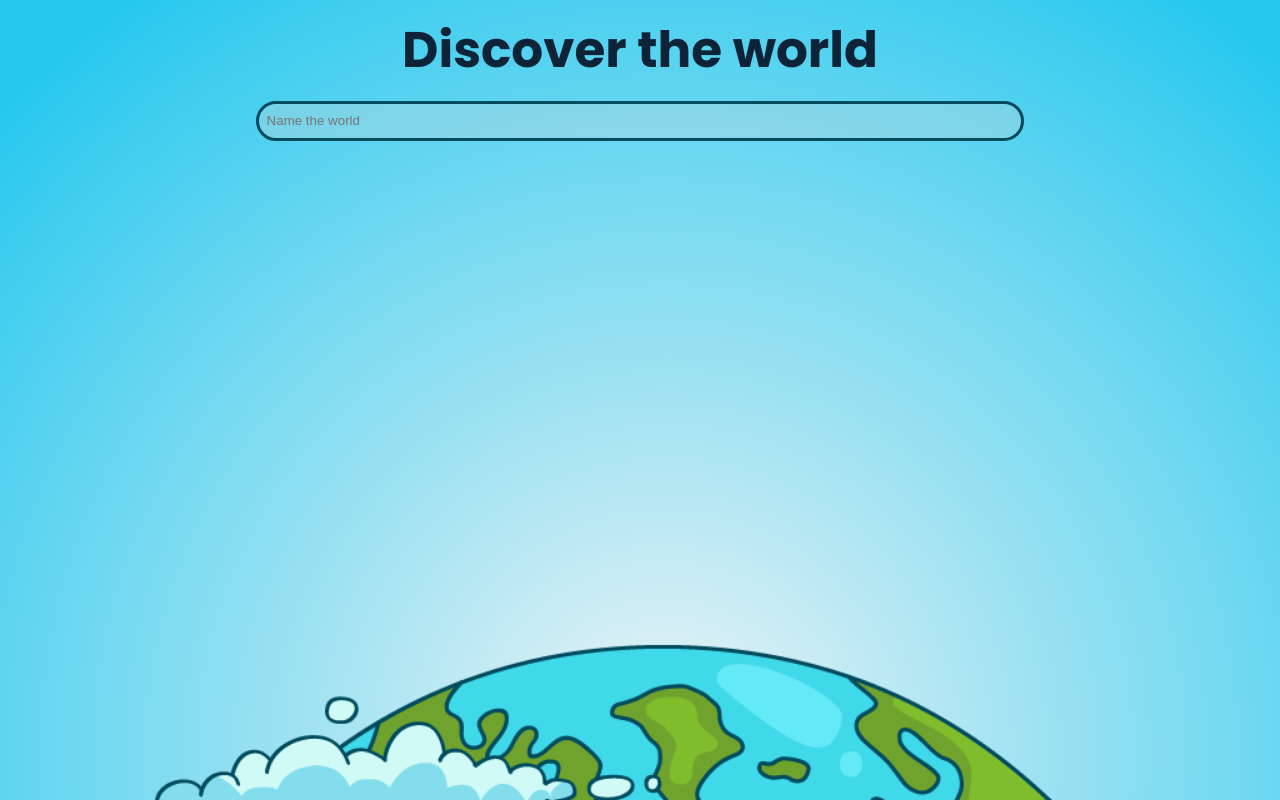
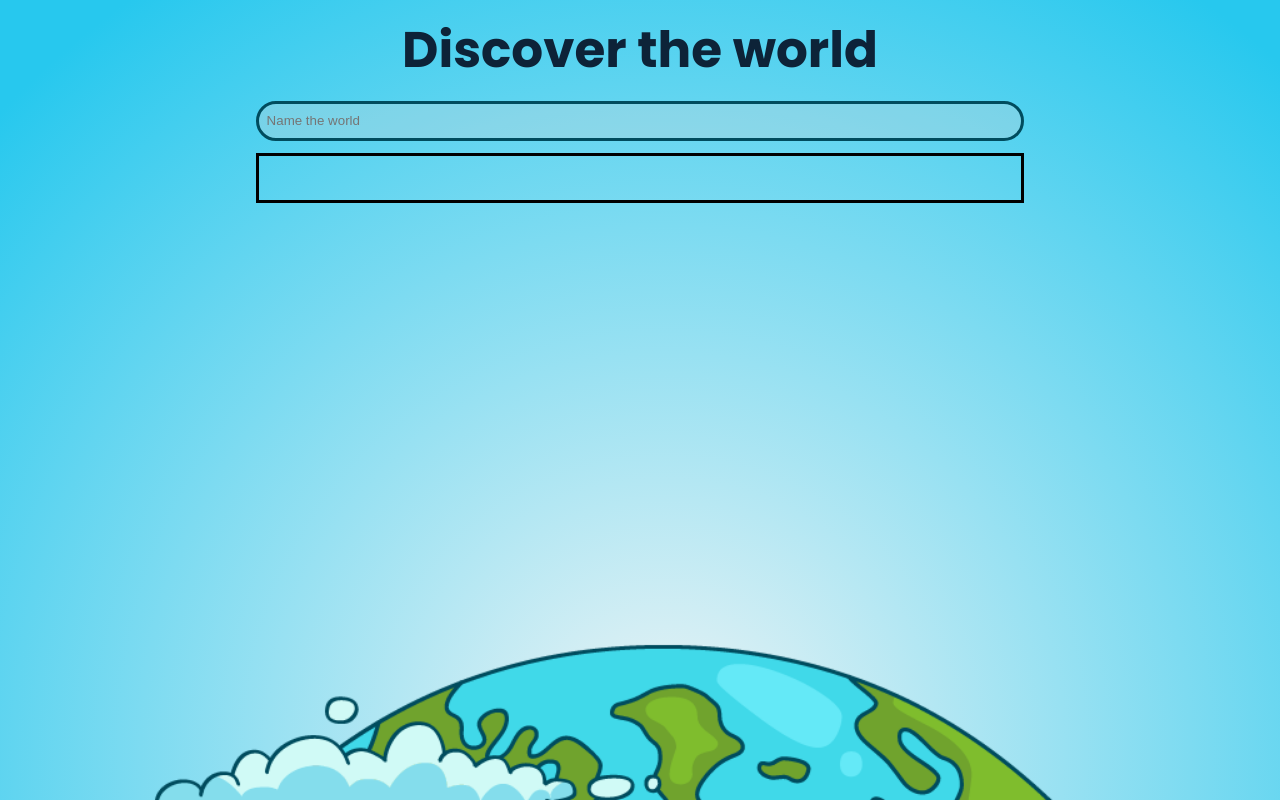
Before and after one commit to untalinfo/discover-world, a React (Create React App) app: page /home in a window 1280 px wide. Built offline with nearby package versions, Linux system fonts and the light colour scheme.

Commit message:
creacion del contenedor que almacenara los filtros

```diff
--- a/src/containers/HomePage.tsx
+++ b/src/containers/HomePage.tsx
@@ -1,13 +1,23 @@
 import React from 'react';
+import styled from 'styled-components'
 import Header from '../components/Header';
 import Footer from '../components/Footer'
 import SearchBar from '../components/SearchBar'
+
+const ContainerFilters = styled.section`
+    width: 60vw;
+    height: 50px;
+    border: solid black;
+    margin: auto;
+    display: flex;
+`
 
 function HomePage(): JSX.Element {
     return (
         <>
             <Header />
             <SearchBar />
+            <ContainerFilters></ContainerFilters>
             <Footer />
         </>
     )
```
